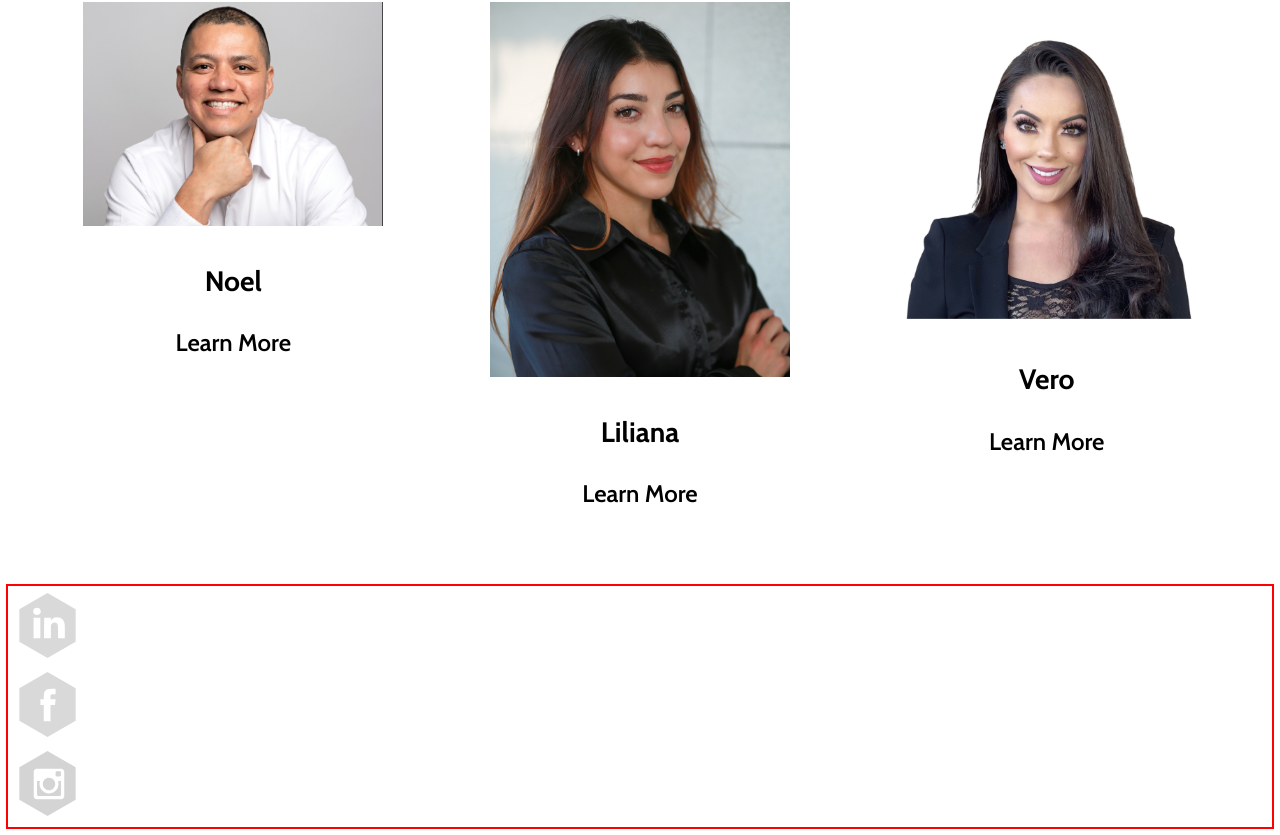
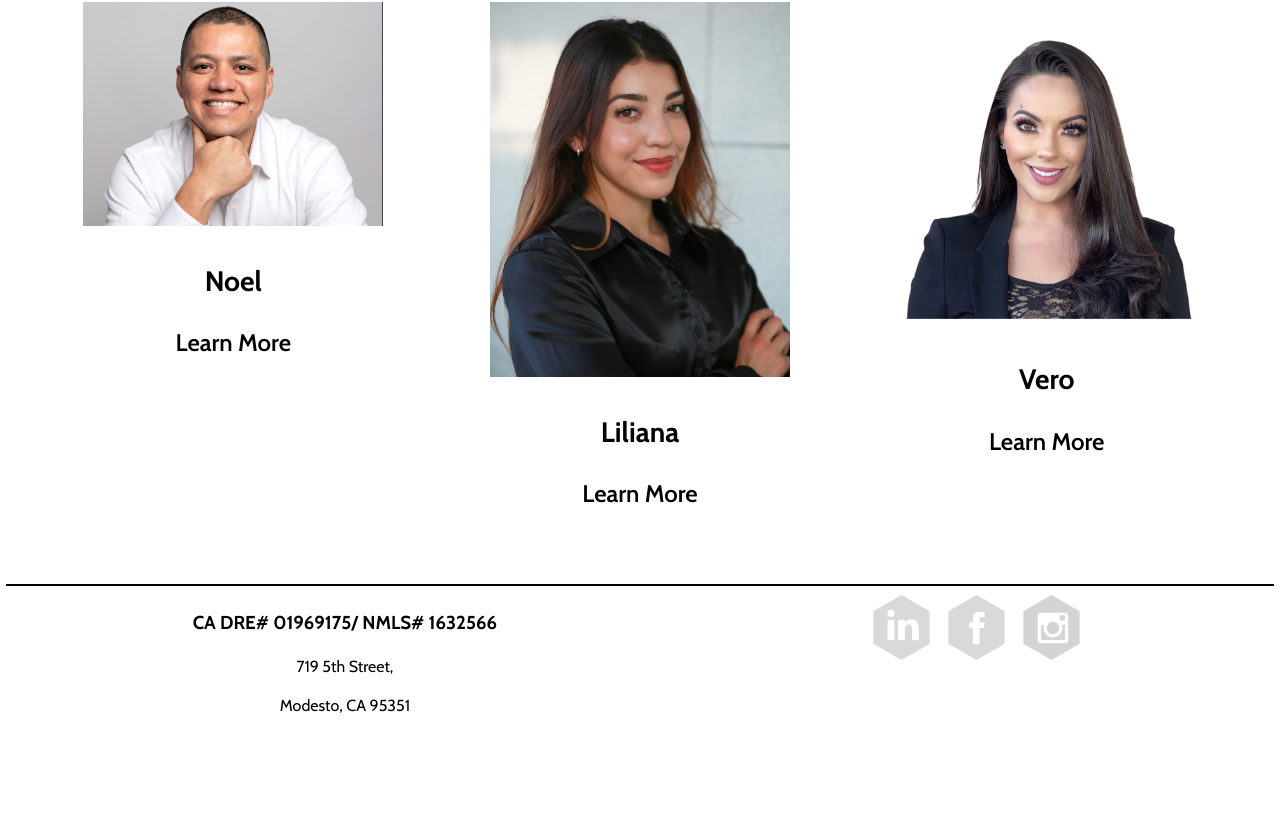
Before and after one commit to NaomiKC92/nolo-real-estate, a React (Create React App) app: page / in a window 1280 px wide. Shown: the part 1263-2098 px from the top of the page. After the commit the page ends 2006 px from the top, so only its background shows below. Built offline with nearby package versions, Linux system fonts and the light colour scheme.

Commit message:
Add basic styling and MLS info to footer element

```diff
--- a/src/CSS/Footer.css
+++ b/src/CSS/Footer.css
@@ -1,3 +1,17 @@
 .footer {
-  border: 2px solid red;
+  text-align: center;
+  border-top: 2px solid black;
+  display: flex;
+  flex-direction: row;
+  justify-content: space-around;
 }
+
+.link-box {
+  display: flex;
+  flex-direction: row;
+  justify-content: space-around;
+}
+
+.license-info {
+  text-align: center;
+}
--- a/src/Components/Footer.js
+++ b/src/Components/Footer.js
@@ -8,6 +8,15 @@ const Footer = () => {
     return <LinkComponent key={link.id} image={link.image} />;
   });
 
-  return <div className="footer">{socialLink}</div>;
+  return (
+    <div className="footer">
+      <div classname="license-info">
+        <h3>CA DRE# 01969175/ NMLS# 1632566</h3>
+        <p>719 5th Street,</p>
+        <p>Modesto, CA 95351</p>
+      </div>
+      <div className="link-box">{socialLink}</div>
+    </div>
+  );
 };
 export default Footer;
```
